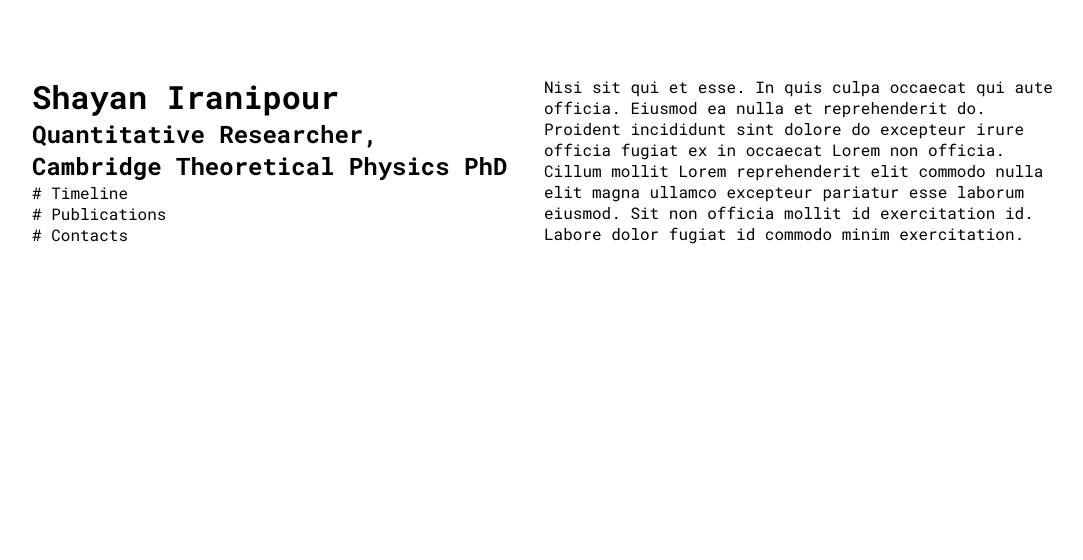
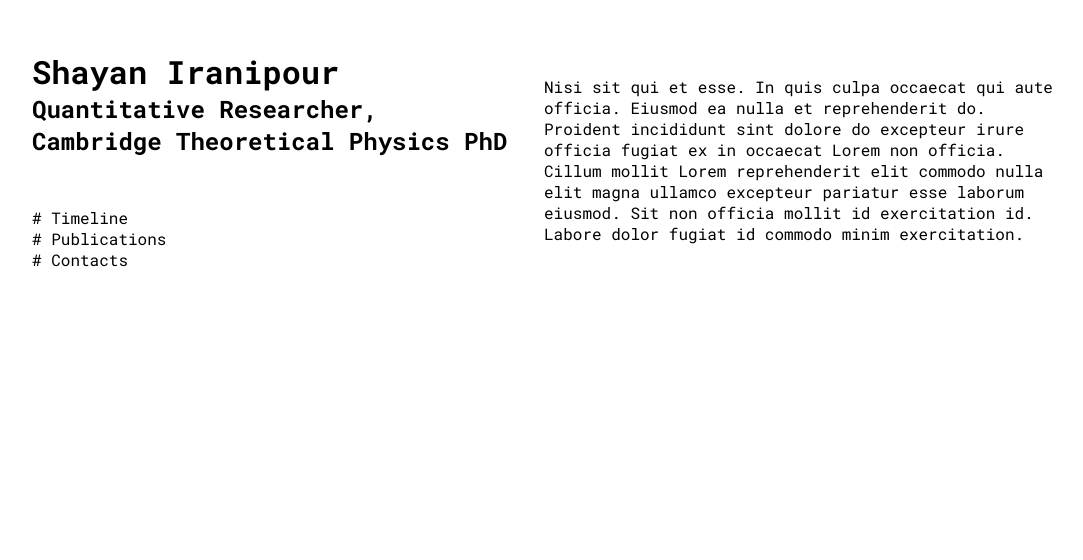
Before and after one commit to siranipour/website, a React (Vite) app in the folder website/: page / in a window 1280 px wide. Shown: the part 240-800 px from the top of the page, without its empty margins (96-1179 px from the left). Built offline with nearby package versions, Linux system fonts and the light colour scheme.

Commit message:
More layout logic

```diff
--- a/website/src/components/Header/Header.module.css
+++ b/website/src/components/Header/Header.module.css
@@ -9,3 +9,7 @@
     flex: 1 1 50%;
     min-width: 250px;
 }
+
+.bio h2 {
+    padding-bottom: 50px;
+}
```
